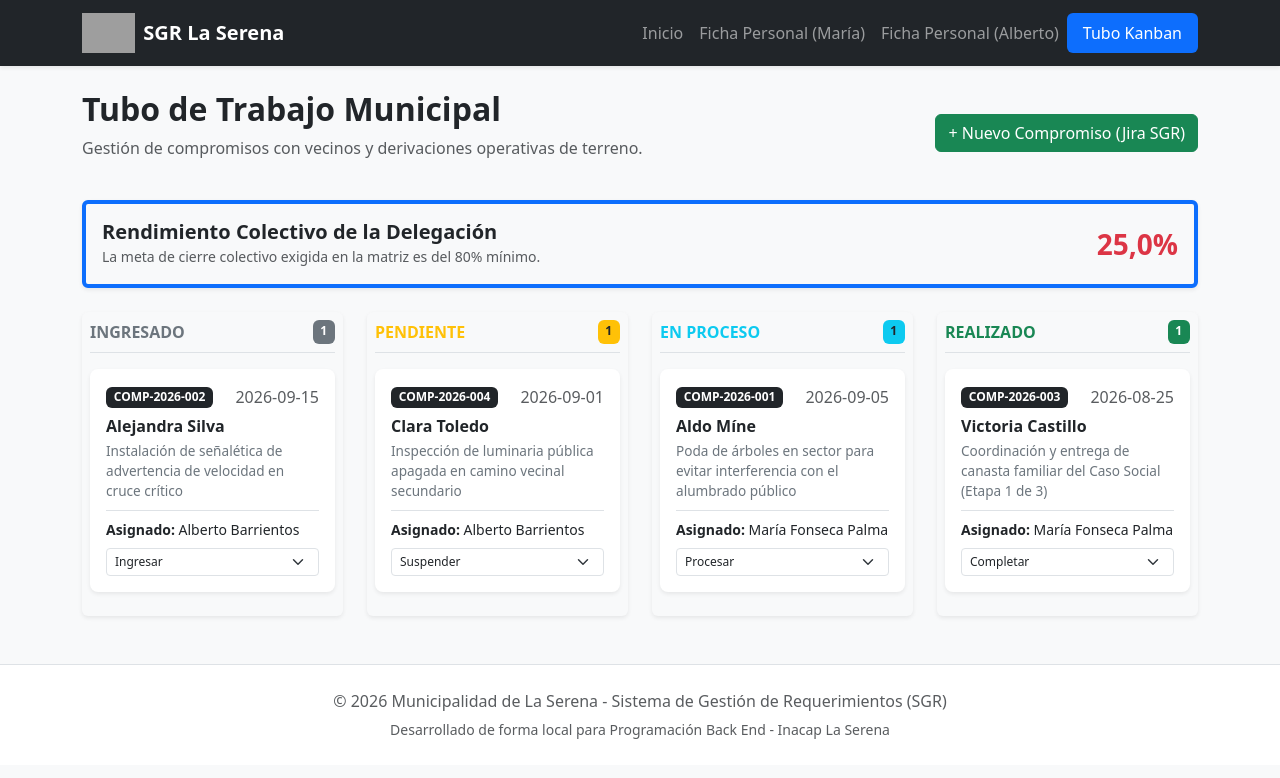
After one commit to 100100110100111001101100001/muni-serena, a Django app: page /agenda/kanban/ in a window 1280 px wide. The commit adds this page. Shown: the top 778 px of the page. Run offline with Django 5.2, Linux system fonts and the light colour scheme; some libraries are stand-ins or nearby versions; grey boxes are pictures that could not be loaded.

Commit message:
feat: tablero kanban interactivo con creacion y cambio de estado via POST

```diff
--- /dev/null
+++ b/agenda_colectiva/templates/agenda_colectiva/card_tarea.html
@@ -0,0 +1,27 @@
+<div class="card mb-3 border-0 shadow-sm rounded-3">
+    <div class="card-body p-3">
+        <div class="d-flex justify-content-between align-items-center mb-2">
+            <span class="badge bg-dark text-white fw-mono fs-8">{{ item.id_compromiso }}</span>
+            <span class="text-muted fs-8">{{ item.fecha_compromiso }}</span>
+        </div>
+        <h6 class="fw-bold mb-1">{{ item.vecino_solicitante }}</h6>
+        <p class="text-secondary small mb-2" style="font-size: 0.85rem;">
+            {{ item.descripcion }}
+        </p>
+        <div class="border-top pt-2 mt-2">
+            <p class="mb-2 text-dark small"><strong>Asignado:</strong> {{ item.responsable_nombre }}</p>
+
+            <!-- Selector para mover la tarea (simulacion de post estilo Jira) -->
+            <form method="POST" action="{% url 'mover_compromiso' %}" class="d-flex gap-1 align-items-center">
+                {% csrf_token %}
+                <input type="hidden" name="id_compromiso" value="{{ item.id_compromiso }}">
+                <select name="nuevo_estado" class="form-select form-select-sm" onchange="this.form.submit()" style="font-size: 0.75rem;">
+                    <option value="Ingresado" {% if item.estado == "Ingresado" %}selected{% endif %}>Ingresar</option>
+                    <option value="Pendiente" {% if item.estado == "Pendiente" %}selected{% endif %}>Suspender</option>
+                    <option value="En Proceso" {% if item.estado == "En Proceso" %}selected{% endif %}>Procesar</option>
+                    <option value="Realizado" {% if item.estado == "Realizado" %}selected{% endif %}>Completar</option>
+                </select>
+            </form>
+        </div>
+    </div>
+</div>
--- a/agenda_colectiva/templates/agenda_colectiva/tubo_tablero.html
+++ b/agenda_colectiva/templates/agenda_colectiva/tubo_tablero.html
@@ -1,110 +1,137 @@
 {% extends 'base.html' %}
-{% load static %}
-
-{% block titulo %}Tubo de Trabajo (Kanban) - Agenda Colectiva{% endblock %}
+{% block titulo %}Tubo de Trabajo Interactivo (SGR Scrum){% endblock %}
 
 {% block contenido %}
-<div class="row align-items-center mb-4">
-    <div class="col-md-9">
-        <h1 class="fw-bold">Tubo de Trabajo: Agenda Colectiva</h1>
-        <p class="text-muted">Monitoreo transversal de compromisos con vecinos. Mueve y actualiza de manera virtual los estados operacionales para evitar atrasos críticos.</p>
+<div class="row mb-4">
+    <div class="col-md-8">
+        <h2 class="fw-bold text-dark">Tubo de Trabajo Municipal</h2>
+        <p class="text-muted">Gestión de compromisos con vecinos y derivaciones operativas de terreno.</p>
     </div>
-    <div class="col-md-3 text-end">
-        <img src="{% static 'agenda_colectiva/territorial_terreno.jpg' %}" alt="Terreno" class="img-fluid rounded shadow-sm" style="max-height: 80px;">
+    <div class="col-md-4 text-md-end d-flex align-items-center justify-content-md-end">
+        <button class="btn btn-success" data-bs-toggle="modal" data-bs-target="#modalCrearCompromiso">
+            + Nuevo Compromiso (Jira SGR)
+        </button>
     </div>
 </div>
 
-<div class="row text-center text-dark">
-    <!-- Columna 1: Ingresado -->
-    <div class="col-md-3 mb-3">
-        <div class="card bg-secondary bg-opacity-10 border-secondary h-100">
-            <div class="card-header bg-secondary text-white fw-bold">Ingresados</div>
-            <div class="card-body px-2">
-                {% if kanban.ingresado %}
-                    {% for c in kanban.ingresado %}
-                    <div class="card mb-2 text-start shadow-sm border-0">
-                        <div class="card-body p-3">
-                            <span class="badge bg-dark mb-2">{{ c.id_compromiso }}</span>
-                            <h6 class="fw-bold mb-1">{{ c.vecino_solicitante }}</h6>
-                            <p class="small text-muted mb-2">{{ c.descripcion }}</p>
-                            <small class="d-block text-primary"><strong>Responsable:</strong> {{ c.nombre_responsable }}</small>
-                        </div>
-                    </div>
-                    {% endfor %}
-                {% else %}
-                    <p class="text-muted small mt-3">Sin solicitudes ingresadas.</p>
-                {% endif %}
+<!-- Alerta de desempeño grupal -->
+<div class="card mb-4 bg-light border-start border-primary border-4 shadow-sm">
+    <div class="card-body py-3 d-flex justify-content-between align-items-center">
+        <div>
+            <h5 class="fw-bold mb-0">Rendimiento Colectivo de la Delegación</h5>
+            <small class="text-muted">La meta de cierre colectivo exigida en la matriz es del 80% mínimo.</small>
+        </div>
+        <div class="text-end">
+            <span class="fs-3 fw-bold {% if cumplimiento_grupal >= 80 %}text-success{% else %}text-danger{% endif %}">
+                {{ cumplimiento_grupal }}%
+            </span>
+        </div>
+    </div>
+</div>
+
+<!-- Tablero Kanban en columnas -->
+<div class="row">
+    <div class="col-md-3">
+        <div class="card border-0 bg-light p-2 shadow-sm rounded">
+            <div class="fw-bold text-secondary mb-3 border-bottom pb-2 d-flex justify-content-between">
+                <span>INGRESADO</span>
+                <span class="badge bg-secondary">{{ kanban.ingresado|length }}</span>
             </div>
+            {% for item in kanban.ingresado %}
+                {% include 'agenda_colectiva/card_tarea.html' with item=item %}
+            {% empty %}
+                <p class="text-center text-muted py-3">Sin requerimientos.</p>
+            {% endfor %}
         </div>
     </div>
 
-    <!-- Columna 2: Pendiente -->
-    <div class="col-md-3 mb-3">
-        <div class="card bg-warning bg-opacity-10 border-warning h-100">
-            <div class="card-header bg-warning text-dark fw-bold">Pendientes</div>
-            <div class="card-body px-2">
-                {% if kanban.pendiente %}
-                    {% for c in kanban.pendiente %}
-                    <div class="card mb-2 text-start shadow-sm border-0">
-                        <div class="card-body p-3">
-                            <span class="badge bg-dark mb-2">{{ c.id_compromiso }}</span>
-                            <h6 class="fw-bold mb-1">{{ c.vecino_solicitante }}</h6>
-                            <p class="small text-muted mb-2">{{ c.descripcion }}</p>
-                            <small class="d-block text-primary"><strong>Responsable:</strong> {{ c.nombre_responsable }}</small>
-                        </div>
-                    </div>
-                    {% endfor %}
-                {% else %}
-                    <p class="text-muted small mt-3">Sin compromisos pendientes.</p>
-                {% endif %}
+    <div class="col-md-3">
+        <div class="card border-0 bg-light p-2 shadow-sm rounded">
+            <div class="fw-bold text-warning mb-3 border-bottom pb-2 d-flex justify-content-between">
+                <span>PENDIENTE</span>
+                <span class="badge bg-warning text-dark">{{ kanban.pendiente|length }}</span>
             </div>
+            {% for item in kanban.pendiente %}
+                {% include 'agenda_colectiva/card_tarea.html' with item=item %}
+            {% empty %}
+                <p class="text-center text-muted py-3">Sin requerimientos.</p>
+            {% endfor %}
         </div>
     </div>
 
-    <!-- Columna 3: En Proceso -->
-    <div class="col-md-3 mb-3">
-        <div class="card bg-info bg-opacity-10 border-info h-100">
-            <div class="card-header bg-info text-dark fw-bold">En Proceso</div>
-            <div class="card-body px-2">
-                {% if kanban.en_proceso %}
-                    {% for c in kanban.en_proceso %}
-                    <div class="card mb-2 text-start shadow-sm border-0">
-                        <div class="card-body p-3">
-                            <span class="badge bg-dark mb-2">{{ c.id_compromiso }}</span>
-                            <h6 class="fw-bold mb-1">{{ c.vecino_solicitante }}</h6>
-                            <p class="small text-muted mb-2">{{ c.descripcion }}</p>
-                            <small class="d-block text-primary"><strong>Responsable:</strong> {{ c.nombre_responsable }}</small>
-                        </div>
-                    </div>
-                    {% endfor %}
-                {% else %}
-                    <p class="text-muted small mt-3">Sin trabajos en curso.</p>
-                {% endif %}
+    <div class="col-md-3">
+        <div class="card border-0 bg-light p-2 shadow-sm rounded">
+            <div class="fw-bold text-info mb-3 border-bottom pb-2 d-flex justify-content-between">
+                <span>EN PROCESO</span>
+                <span class="badge bg-info text-dark">{{ kanban.en_proceso|length }}</span>
             </div>
+            {% for item in kanban.en_proceso %}
+                {% include 'agenda_colectiva/card_tarea.html' with item=item %}
+            {% empty %}
+                <p class="text-center text-muted py-3">Sin requerimientos.</p>
+            {% endfor %}
         </div>
     </div>
 
-    <!-- Columna 4: Realizado -->
-    <div class="col-md-3 mb-3">
-        <div class="card bg-success bg-opacity-10 border-success h-100">
-            <div class="card-header bg-success text-white fw-bold">Realizados</div>
-            <div class="card-body px-2">
-                {% if kanban.realizado %}
-                    {% for c in kanban.realizado %}
-                    <div class="card mb-2 text-start shadow-sm border-0">
-                        <div class="card-body p-3">
-                            <span class="badge bg-dark mb-2">{{ c.id_compromiso }}</span>
-                            <h6 class="fw-bold mb-1">{{ c.vecino_solicitante }}</h6>
-                            <p class="small text-muted mb-2">{{ c.descripcion }}</p>
-                            <small class="d-block text-primary"><strong>Responsable:</strong> {{ c.nombre_responsable }}</small>
-                        </div>
-                    </div>
-                    {% endfor %}
-                {% else %}
-                    <p class="text-muted small mt-3">Sin compromisos completados.</p>
-                {% endif %}
+    <div class="col-md-3">
+        <div class="card border-0 bg-light p-2 shadow-sm rounded">
+            <div class="fw-bold text-success mb-3 border-bottom pb-2 d-flex justify-content-between">
+                <span>REALIZADO</span>
+                <span class="badge bg-success">{{ kanban.realizado|length }}</span>
             </div>
+            {% for item in kanban.realizado %}
+                {% include 'agenda_colectiva/card_tarea.html' with item=item %}
+            {% empty %}
+                <p class="text-center text-muted py-3">Sin requerimientos.</p>
+            {% endfor %}
         </div>
     </div>
 </div>
+
+<!-- Modal para crear nuevo compromiso -->
+<div class="modal fade" id="modalCrearCompromiso" tabindex="-1" aria-hidden="true">
+    <div class="modal-dialog">
+        <form method="POST" action="{% url 'crear_compromiso' %}" class="modal-content">
+            {% csrf_token %}
+            <div class="modal-header">
+                <h5 class="modal-title">Registrar Compromiso de Vecino</h5>
+                <button type="button" class="btn-close" data-bs-dismiss="modal" aria-label="Close"></button>
+            </div>
+            <div class="modal-body">
+                <div class="mb-3">
+                    <label class="form-label">Vecino Solicitante</label>
+                    <input type="text" name="vecino_solicitante" class="form-control" required placeholder="Ej: Aldo Míne">
+                </div>
+                <div class="mb-3">
+                    <label class="form-label">Teléfono de Contacto</label>
+                    <input type="text" name="telefono" class="form-control" required placeholder="Ej: +569 1234 5678">
+                </div>
+                <div class="mb-3">
+                    <label class="form-label">Territorio / Sector</label>
+                    <input type="text" name="territorio" class="form-control" required placeholder="Ej: Las Terrazas del Brillador">
+                </div>
+                <div class="mb-3">
+                    <label class="form-label">Descripción del Requerimiento</label>
+                    <textarea name="descripcion" class="form-control" rows="3" required placeholder="Escriba el detalle de la solicitud..."></textarea>
+                </div>
+                <div class="mb-3">
+                    <label class="form-label">Fecha Compromiso</label>
+                    <input type="date" name="fecha_compromiso" class="form-control" required>
+                </div>
+                <div class="mb-3">
+                    <label class="form-label">Funcionario Responsable</label>
+                    <select name="responsable_nombre" class="form-select" required>
+                        {% for f in funcionarios %}
+                            <option value="{{ f }}">{{ f }}</option>
+                        {% endfor %}
+                    </select>
+                </div>
+            </div>
+            <div class="modal-footer">
+                <button type="button" class="btn btn-secondary" data-bs-dismiss="modal">Cancelar</button>
+                <button type="submit" class="btn btn-primary">Registrar en Tubo</button>
+            </div>
+        </form>
+    </div>
+</div>
 {% endblock %}
--- a/agenda_colectiva/urls.py
+++ b/agenda_colectiva/urls.py
@@ -1,9 +1,14 @@
 from django.urls import path
 from . import views
 
-app_name = 'agenda_colectiva'
+# OJO: sin app_name (el nuevo blueprint usa nombres de URL planos, sin
+# namespace, para poder usar {% url 'tubo_tablero' %} directo en base.html)
 
 urlpatterns = [
-    path('tablero/', views.vista_tubo_tablero, name='tablero'),
-    path('resumen/', views.vista_resumen_colectivo, name='resumen'),
+    path('kanban/', views.vista_tubo_tablero, name='tubo_tablero'),
+    path('kanban/crear/', views.vista_crear_compromiso, name='crear_compromiso'),
+    path('kanban/mover/', views.vista_mover_compromiso, name='mover_compromiso'),
+
+    # Extra que no esta en el blueprint nuevo, la dejamos por si sirve
+    path('resumen/', views.vista_resumen_colectivo, name='resumen_colectivo'),
 ]
--- a/agenda_colectiva/views.py
+++ b/agenda_colectiva/views.py
@@ -1,31 +1,65 @@
-from django.shortcuts import render
+from django.shortcuts import render, redirect
+from django.views.decorators.http import require_POST
 from .services import TuboTrabajoAPI
 
 
 def vista_tubo_tablero(request):
-    """Carga los compromisos del JSON y los agrupa en columnas Kanban"""
-    compromisos = TuboTrabajoAPI.get_all()
+    compromisos = TuboTrabajoAPI.get_all_compromisos()
 
+    # Clasificacion por columna Kanban estilo Jira/Scrum
     kanban = {
         'ingresado': [c for c in compromisos if c['estado'] == 'Ingresado'],
         'pendiente': [c for c in compromisos if c['estado'] == 'Pendiente'],
         'en_proceso': [c for c in compromisos if c['estado'] == 'En Proceso'],
         'realizado': [c for c in compromisos if c['estado'] == 'Realizado'],
     }
-    return render(request, 'agenda_colectiva/tubo_tablero.html', {'kanban': kanban})
+
+    # Lista estatica para asignaciones en el modal de creacion
+    funcionarios_disponibles = ["María Fonseca Palma", "Alberto Barrientos"]
+
+    # Calculo grupal de cumplimiento (meta minima exigida: 80%)
+    totales = len(compromisos)
+    realizados = len(kanban['realizado'])
+    porcentaje_avance_colectivo = (realizados / totales * 100) if totales > 0 else 0
+
+    context = {
+        'kanban': kanban,
+        'funcionarios': funcionarios_disponibles,
+        'cumplimiento_grupal': round(porcentaje_avance_colectivo, 1),
+    }
+    return render(request, 'agenda_colectiva/tubo_tablero.html', context)
+
+
+@require_POST
+def vista_crear_compromiso(request):
+    solicitante = request.POST.get('vecino_solicitante')
+    telefono = request.POST.get('telefono')
+    territorio = request.POST.get('territorio')
+    descripcion = request.POST.get('descripcion')
+    fecha = request.POST.get('fecha_compromiso')
+    responsable = request.POST.get('responsable_nombre')
+
+    TuboTrabajoAPI.create_compromiso(solicitante, telefono, territorio, descripcion, fecha, responsable)
+    return redirect('tubo_tablero')
+
+
+@require_POST
+def vista_mover_compromiso(request):
+    id_comp = request.POST.get('id_compromiso')
+    nuevo_estado = request.POST.get('nuevo_estado')
+
+    TuboTrabajoAPI.update_estado_compromiso(id_comp, nuevo_estado)
+    return redirect('tubo_tablero')
 
 
 def vista_resumen_colectivo(request):
-    """Calcula los indicadores de cumplimiento colectivo de la delegacion"""
-    compromisos = TuboTrabajoAPI.get_all()
+    """Ruta extra que no esta en el blueprint nuevo, se deja disponible igual"""
+    compromisos = TuboTrabajoAPI.get_all_compromisos()
 
     total = len(compromisos)
     realizados = len([c for c in compromisos if c['estado'] == 'Realizado'])
     pendientes = total - realizados
-
-    # Umbral minimo exigido: 80% de compromisos cerrados
     pct_realizado = (realizados / total * 100) if total > 0 else 0
-    alerta_incumplimiento = pct_realizado < 80.0
 
     context = {
         'compromisos': compromisos,
@@ -33,6 +67,6 @@ def vista_resumen_colectivo(request):
         'realizados': realizados,
         'pendientes': pendientes,
         'porcentaje': round(pct_realizado, 2),
-        'alert': alerta_incumplimiento,
+        'alert': pct_realizado < 80.0,
     }
     return render(request, 'agenda_colectiva/resumen_colectivo.html', context)
--- a/gestion_territorial/urls.py
+++ b/gestion_territorial/urls.py
@@ -1,10 +1,9 @@
 from django.urls import path
 from . import views
 
-app_name = 'gestion_territorial'
+# Sin app_name: el blueprint nuevo usa nombres de URL planos (ver base.html)
 
 urlpatterns = [
     path('', views.vista_inicio, name='inicio'),
-    # TODO (compañero): agregar la ruta de la ficha personal, ej:
-    # path('funcionario/<int:id_funcionario>/', views.vista_ficha_personal, name='ficha'),
+    path('ficha/<int:funcionario_id>/', views.vista_ficha_personal, name='ficha_personal'),
 ]
--- a/templates/base.html
+++ b/templates/base.html
@@ -5,47 +5,62 @@
     <meta charset="UTF-8">
     <meta name="viewport" content="width=device-width, initial-scale=1.0">
     <title>{% block titulo %}SGR La Serena 2026{% endblock %}</title>
-    <!-- Bootstrap local, sin CDN -->
+    <!-- Bootstrap CSS Local -->
     <link rel="stylesheet" href="{% static 'css/bootstrap.min.css' %}">
+    <style>
+        body {
+            background-color: #f8f9fa;
+        }
+        .navbar-brand img {
+            max-height: 40px;
+        }
+    </style>
 </head>
-<body class="bg-light">
+<body>
 
+    <!-- Navbar Responsivo -->
     <nav class="navbar navbar-expand-lg navbar-dark bg-dark shadow-sm mb-4">
         <div class="container">
-            <a class="navbar-brand d-flex align-items-center" href="{% url 'gestion_territorial:inicio' %}">
-                <img src="{% static 'img/logo_municipal.png' %}" alt="Logo Municipal" height="40" class="me-2">
-                <strong>SGR La Serena 2026</strong>
+            <a class="navbar-brand d-flex align-items-center" href="{% url 'inicio' %}">
+                <img src="{% static 'img/logo_municipal.png' %}" alt="Logo Municipalidad" class="me-2">
+                <span class="fw-bold">SGR La Serena</span>
             </a>
-            <button class="navbar-brand navbar-toggler" type="button" data-bs-toggle="collapse" data-bs-target="#navSGR">
+            <button class="navbar-toggler" type="button" data-bs-toggle="collapse" data-bs-target="#navbarNav">
                 <span class="navbar-toggler-icon"></span>
             </button>
-            <div class="collapse navbar-collapse" id="navSGR">
+            <div class="collapse navbar-collapse" id="navbarNav">
                 <ul class="navbar-nav ms-auto">
                     <li class="nav-item">
-                        <a class="nav-link" href="{% url 'gestion_territorial:inicio' %}">Inicio</a>
+                        <a class="nav-link" href="{% url 'inicio' %}">Inicio</a>
                     </li>
                     <li class="nav-item">
-                        <a class="nav-link" href="{% url 'agenda_colectiva:tablero' %}">Tubo de Trabajo (Kanban)</a>
+                        <a class="nav-link" href="{% url 'ficha_personal' 1 %}">Ficha Personal (María)</a>
                     </li>
                     <li class="nav-item">
-                        <a class="nav-link" href="{% url 'agenda_colectiva:resumen' %}">Resumen Colectivo</a>
+                        <a class="nav-link" href="{% url 'ficha_personal' 2 %}">Ficha Personal (Alberto)</a>
+                    </li>
+                    <li class="nav-item">
+                        <a class="nav-link bg-primary text-white rounded px-3" href="{% url 'tubo_tablero' %}">Tubo Kanban</a>
                     </li>
                 </ul>
             </div>
         </div>
     </nav>
 
-    <main class="container">
+    <!-- Contenido Principal -->
+    <div class="container">
         {% block contenido %}
         {% endblock %}
-    </main>
+    </div>
 
-    <footer class="bg-dark text-white text-center py-3 mt-5">
-        <div class="container">
-            <small>&copy; 2026 Ilustre Municipalidad de La Serena. Sistema de Gestión de Requerimientos (SGR). Desarrollado para Programación Back End.</small>
+    <footer class="bg-white text-center py-4 mt-5 border-top">
+        <div class="container text-muted">
+            <p class="mb-1">© 2026 Municipalidad de La Serena - Sistema de Gestión de Requerimientos (SGR)</p>
+            <small>Desarrollado de forma local para Programación Back End - Inacap La Serena</small>
         </div>
     </footer>
 
+    <!-- Bootstrap JS Bundle Local -->
     <script src="{% static 'js/bootstrap.bundle.min.js' %}"></script>
 </body>
 </html>
```
Also changed, not shown: agenda_colectiva/data/tubo_trabajo.json (+9 -13 lines), agenda_colectiva/services.py (+50 -8 lines), gestion_territorial/templates/gestion_territorial/ficha_personal.html (added, +11 -0 lines), gestion_territorial/views.py (+17 -3 lines).
